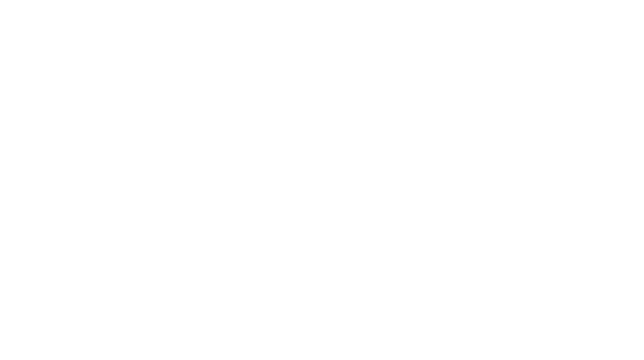
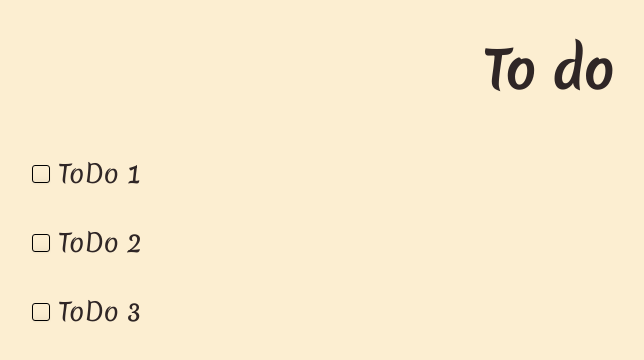
Before and after one commit to Mathiasotnes/Life, an Electron app: page src/sections/todo.html in a window 1200 px wide. Shown: the whole page, without its empty margins (52-696 px from the left). Drawn offline with Linux system fonts and the light colour scheme.

Commit message:
todo made

```diff
--- /dev/null
+++ b/src/assets/todo.css
@@ -0,0 +1,61 @@
+body {
+    background-color: #fceed1;
+    margin: auto;
+    max-width: 90%;
+    padding-left: 2rem;
+    padding-right: 2rem;
+    display: flex;
+    flex-direction: column;
+}
+
+.header {
+    font-size: 50px;
+    font-family: 'Merienda';
+    color: rgb(47, 38, 38);
+    display: flex;
+    justify-content: center;
+    align-items: center;
+}
+
+#toDoList {
+    display: flex;
+    flex-direction: column;
+    justify-content: center;
+    align-items: left;
+}
+
+.toDoElement {
+    display: flex;
+    flex-direction: row;
+    font-size: 25px;
+    font-family: 'Merienda';
+    color: rgb(47, 38, 38);
+    justify-content: left;
+    align-items: center;
+    margin: 0.5rem;
+    padding: 0.5rem;
+}
+
+.toDoCheckbox {
+    -webkit-appearance: none;
+    background-color: #fceed1;
+    color: #fceed1;
+    border: 1px solid black;
+    justify-content: center;
+    align-items: center;
+    margin: 0.5rem;
+    padding: 0.5rem;
+	box-shadow: 0 1px 2px rgba(0,0,0,0.05), inset 0px -15px 10px -12px rgba(0,0,0,0.05);
+	border-radius: 3px;
+}
+
+.toDoCheckbox:active, .toDoCheckbox:checked:active {
+	box-shadow: 0 1px 2px rgba(0,0,0,0.05), inset 0px 1px 3px rgba(0,0,0,0.1);
+}
+
+.toDoCheckbox:checked {
+	background-color: black;
+	border: 1px solid black;
+	box-shadow: 0 1px 2px rgba(0,0,0,0.05), inset 0px -15px 10px -12px rgba(0,0,0,0.05), inset 15px 10px -12px rgba(255,255,255,0.1);
+	color: #99a1a7;
+}
--- a/src/index.js
+++ b/src/index.js
@@ -21,7 +21,8 @@ const createWindow = () => {
   });
 
   // and load the index.html of the app.
-  mainWindow.loadFile(path.join(__dirname, 'index.html'));
+  // CHANGE THIS LINE BACK TO INDEX.HTML WHEN DONE TESTING:
+  mainWindow.loadFile(path.join(__dirname, 'sections/todo.html'));
 
   // Open the DevTools.
   mainWindow.webContents.openDevTools();
--- a/src/render.js
+++ b/src/render.js
@@ -1,3 +1,3 @@
 function startToDo() {
-    console.log('hello world');
+    window.location.href = "sections/todo.html";
 }
--- a/src/sections/todo.html
+++ b/src/sections/todo.html
@@ -1,11 +1,27 @@
 <!DOCTYPE html>
-<html lang="en">
+<html>
   <head>
     <meta charset="UTF-8">
     <title>2 Do</title>
+    <link rel="stylesheet" href="../assets/todo.css" />
+    <link href='https://fonts.googleapis.com/css?family=Merienda' rel='stylesheet'>
     <script defer src="../scripts/todo.js"></script>
   </head>
   <body>
-
+    <h1 class="header">To do</h1>
+    <div id="toDoList">
+        <div class="toDoElement">
+            <input type="checkbox" class="toDoCheckbox">
+            <span class="toDoText">ToDo 1</span>
+        </div>
+        <div class="toDoElement">
+            <input type="checkbox" class="toDoCheckbox">
+            <span class="toDoText">ToDo 2</span>
+        </div>
+        <div class="toDoElement">
+            <input type="checkbox" class="toDoCheckbox">
+            <span class="toDoText">ToDo 3</span>
+        </div>
+    </div>
   </body>
 </html>
```
Lines whose indentation alone changed are shown as unchanged.
